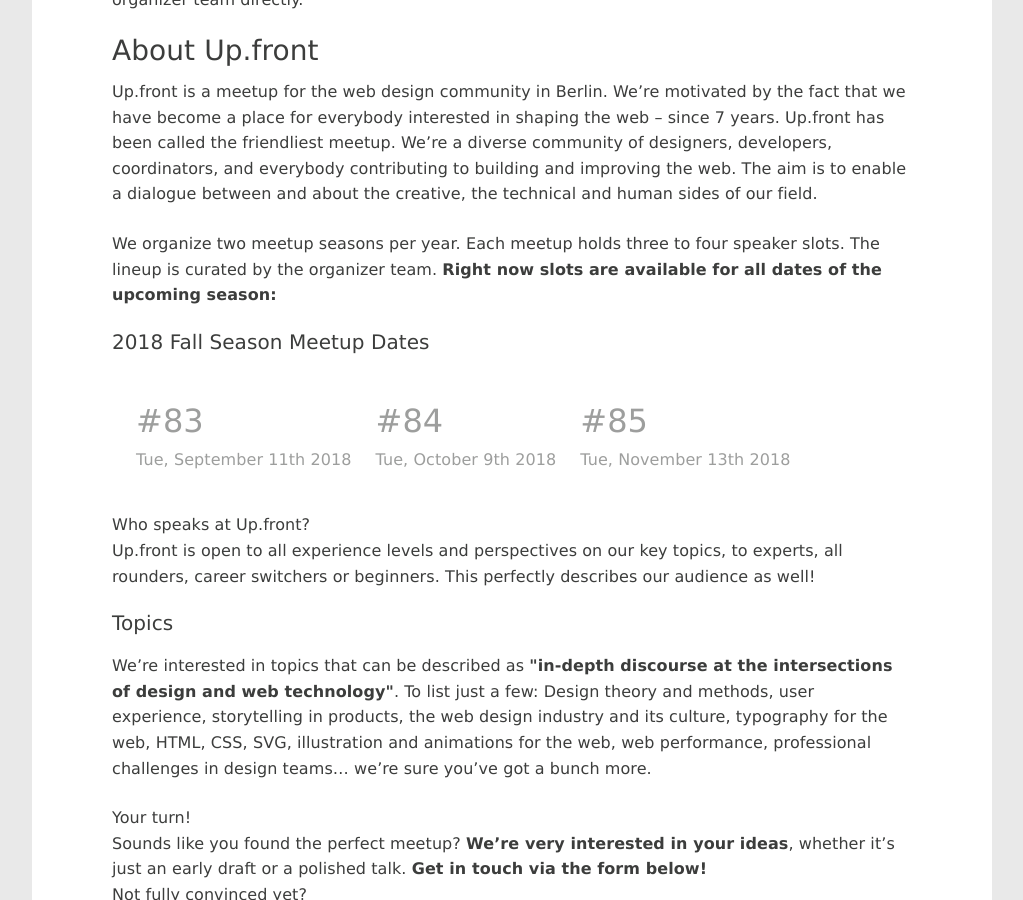
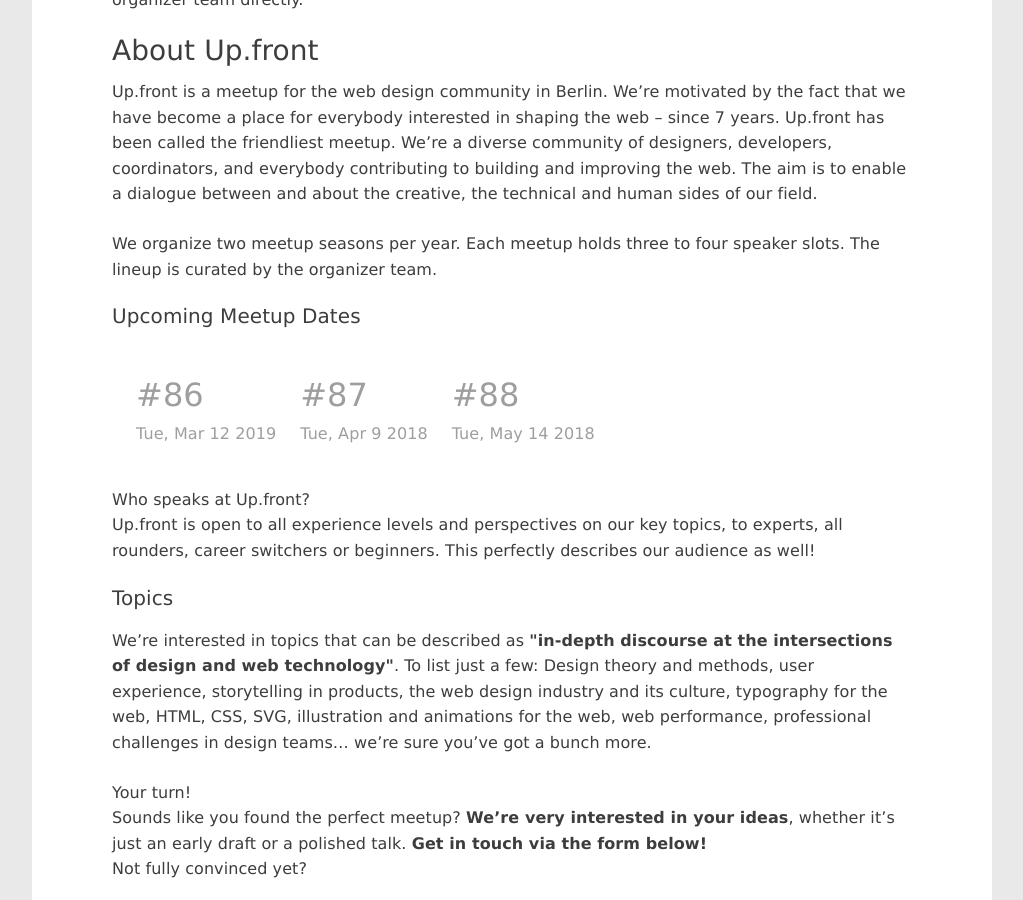
Before and after one commit to upfrontug/upfrontug.github.io, a Jekyll site: the page built from submit.html, in a window 1280 px wide and 900 px high, scrolled down 566 px. Shown: the whole window, without its empty margins (128-1151 px from the left). Built offline with Jekyll 4.4.1, drawn with Linux system fonts in a browser that asks for light colours; a script that is not in the unit is left out.

Commit message:
upcoming meetup dates

```diff
--- a/submit.html
+++ b/submit.html
@@ -18,21 +18,21 @@
   Up.front is a meetup for the web design community in Berlin. We’re motivated by the fact that we have become a place for everybody interested in shaping the web – since 7 years. Up.front has been called the friendliest meetup. We’re a diverse community of designers, developers, coordinators, and everybody contributing to building and improving the web. The aim is to enable a dialogue between and about the creative, the technical and human sides of our field.
 </p>
 <p>
-  We organize two meetup seasons per year. Each meetup holds three to four speaker slots. The lineup is curated by the organizer team. <strong>Right now slots are available for all dates of the upcoming season:</strong>
+  We organize two meetup seasons per year. Each meetup holds three to four speaker slots. The lineup is curated by the organizer team.
 </p>
-<h3>2018 Fall Season Meetup Dates</h3>
+<h3>Upcoming Meetup Dates</h3>
 <ul class="list-next-events">
   <li>
-    <span>#83</span>
-    Tue, September 11th 2018
+    <span>#86</span>
+    Tue, Mar 12 2019
   </li>
   <li>
-    <span>#84</span>
-    Tue, October 9th 2018
+    <span>#87</span>
+    Tue, Apr 9 2018
   </li>
   <li>
-    <span>#85</span>
-    Tue, November 13th 2018
+    <span>#88</span>
+    Tue, May 14 2018
   </li>
 </ul>
 <h5>Who speaks at Up.front?</h5>
```
Also changed, not shown: _includes/list-of-upcoming-events.html (+9 -9 lines).
